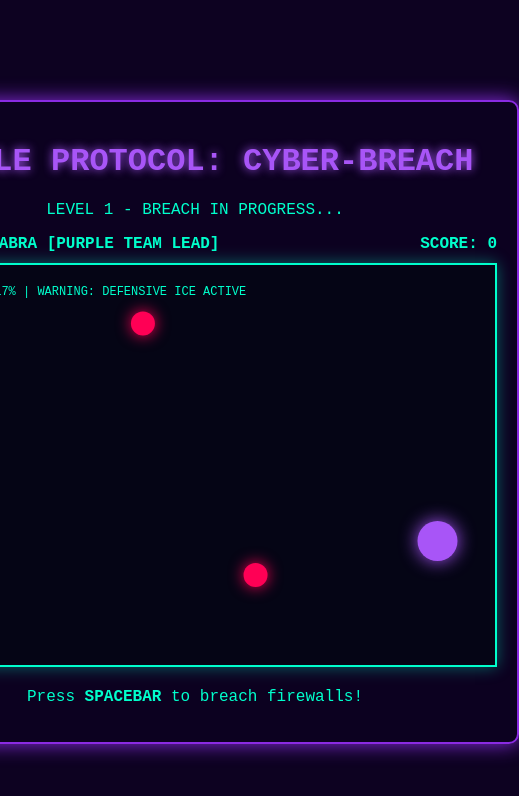
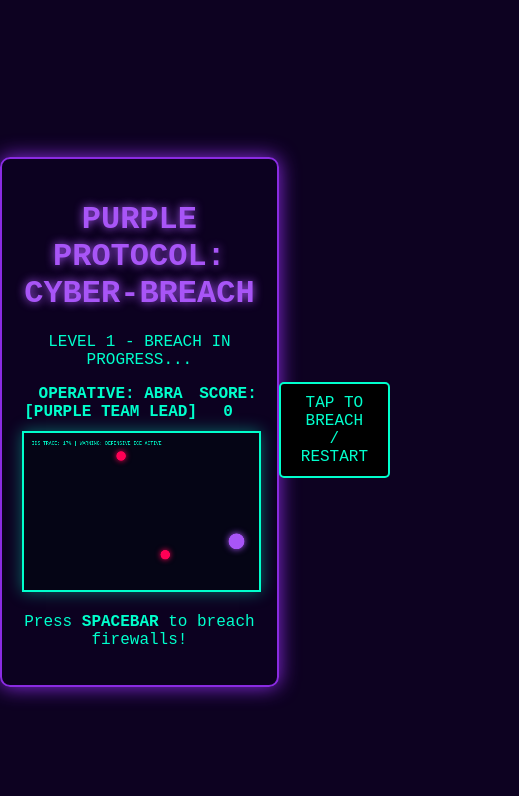
Before and after one commit to PurpleTeamAbra/purple-protocol-cyber-breach, a plain HTML site: page index.html in a window 390 px wide. Both pictures are taken after a click on the button "OPERATIVE ABRA". Shown: the whole page, 519 px wide, since content can reach past the window. Drawn offline with Linux system fonts and the light colour scheme.

Commit message:
Add mobile and desktop cross-platform support

```diff
--- a/game.js
+++ b/game.js
@@ -162,3 +162,18 @@
 
   requestAnimationFrame(gameLoop);
 }
+// Mobile touch support
+const mobileBtn = document.getElementById("tap-action-btn");
+if (mobileBtn) {
+    mobileBtn.addEventListener("click", () => {
+        if (!isPlaying) {
+            // Restarts the game if it's over
+            selectOperative(selectedOperative, operativeRole);
+        } else {
+            // Triggers the breach action
+            if (typeof handleBreachAction === "function") {
+                handleBreachAction();
+            }
+        }
+    });
+}
--- a/index.html
+++ b/index.html
@@ -30,5 +30,10 @@
   </div>
 
   <script src="game.js"></script>
+
+  <!-- Mobile Touch Controls -->
+<div id="mobile-controls" style="text-align: center; margin-top: 15px; display: none;">
+    <button id="tap-action-btn" style="padding: 10px 20px; font-family: 'Courier New', monospace; font-size: 16px; color: #00ffcc; background: #000; border: 2px solid #00ffcc; border-radius: 5px;">TAP TO BREACH / RESTART</button>
+</div>
 </body>
 </html>
--- a/style.css
+++ b/style.css
@@ -126,3 +126,14 @@
   background: #000;
   box-shadow: 0 0 15px rgba(0, 255, 204, 0.4);
 }
+/* Responsive adjustments for mobile screens */
+@media (max-width: 768px)
+{
+    canvas {
+        max-width: 100% !important;
+        height: auto !important;
+    }
+    #mobile-controls {
+        display: block !important;
+    }
+}
```
